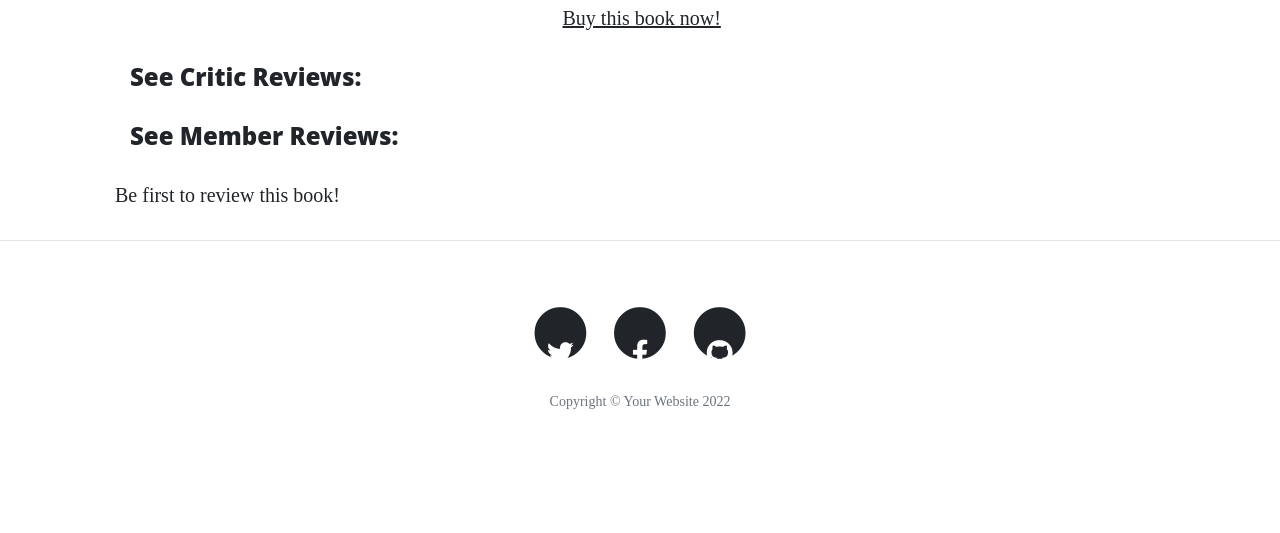
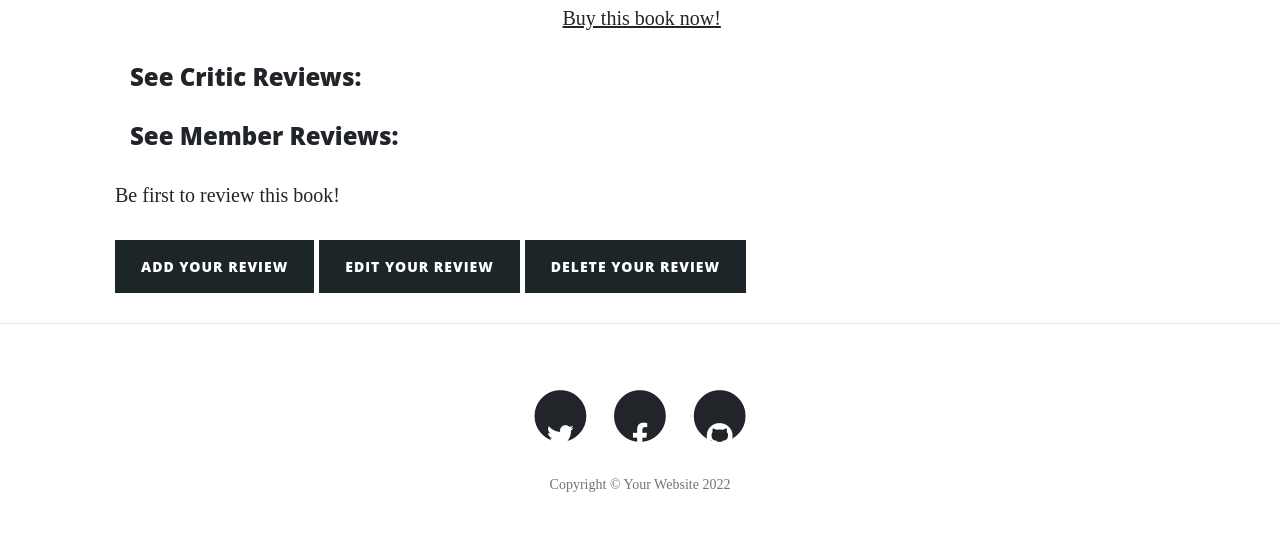
Before and after one commit to LySeriuos/MS-3-book-review, a Flask app: page /reviews/1 in a window 1280 px wide. Shown: the part 744-1277 px from the top of the page. Before the commit the page ends 1153 px from the top, so only its background shows below. Run offline with Flask 2, Linux system fonts and the light colour scheme; some libraries are stand-ins or nearby versions.

Commit message:
add buttons to manipulate user's input when logged in

```diff
--- a/templates/book.html
+++ b/templates/book.html
@@ -34,6 +34,32 @@
         {{ task.due_date }}<br>
     {% endfor %}
 
+    <p>
+        <button class="btn btn-primary" type="button" data-toggle="collapse" data-target="#collapseExample" aria-expanded="false" aria-controls="collapseExample">
+          Add your Review
+        </button>
+        <button class="btn btn-primary" type="button" data-toggle="collapse" data-target="#collapseExample" aria-expanded="false" aria-controls="collapseExample">
+            Edit Your Review
+        </button>
+        <button class="btn btn-primary" type="button" data-toggle="collapse" data-target="#collapseExample" aria-expanded="false" aria-controls="collapseExample">
+            Delete your Review
+        </button>
+      </p>
+      <div class="collapse" id="collapseExample">
+        <div class="card card-body">
+          <form>
+            <div class="form-group">
+                <label for="exampleFormControlTextarea1"> Write your Review here:</label>
+                <textarea class="form-control" id="exampleFormControlTextarea1" rows="3"></textarea>
+              </div>
+              <input class="btn btn-primary" type="submit" value="Add Review">
+            <input class="btn btn-primary" type="reset" value="Clear">
+            </form>
+
+        </div>
+      </div>
+
+
 
     </div>
 {% endblock %}
```
